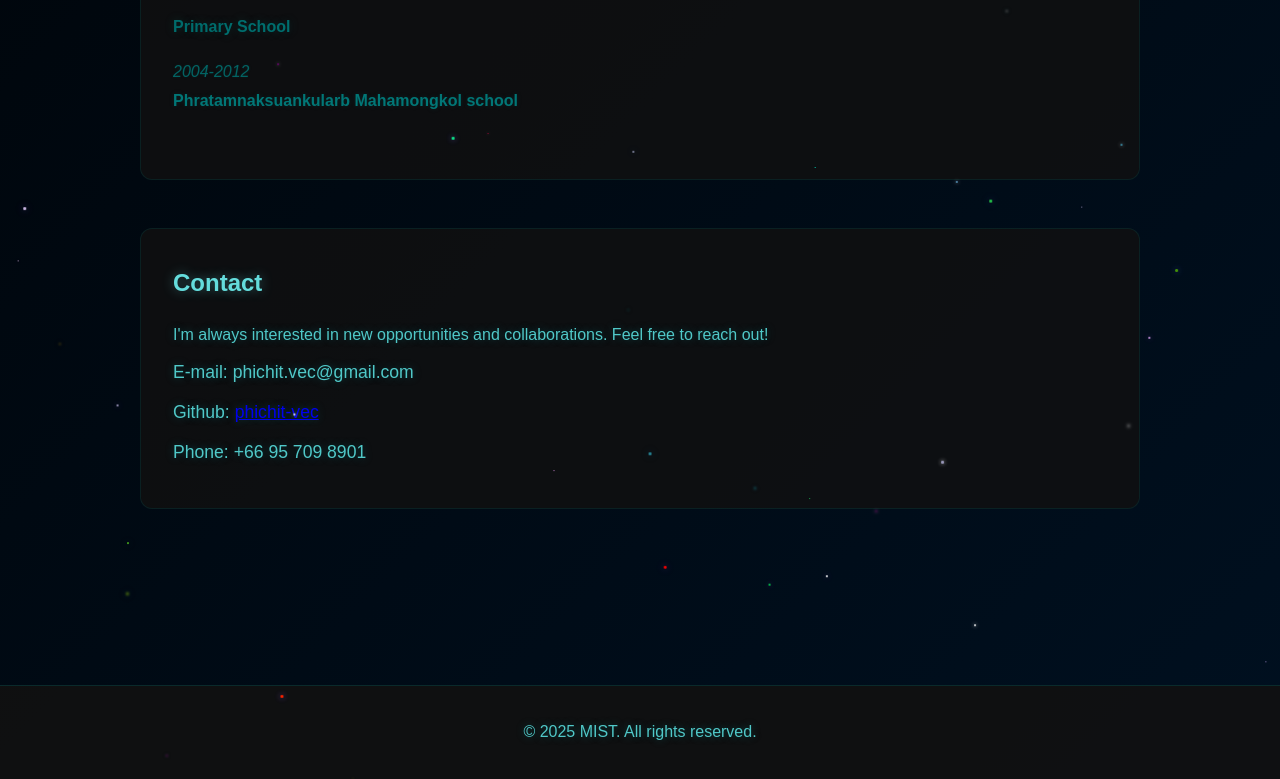
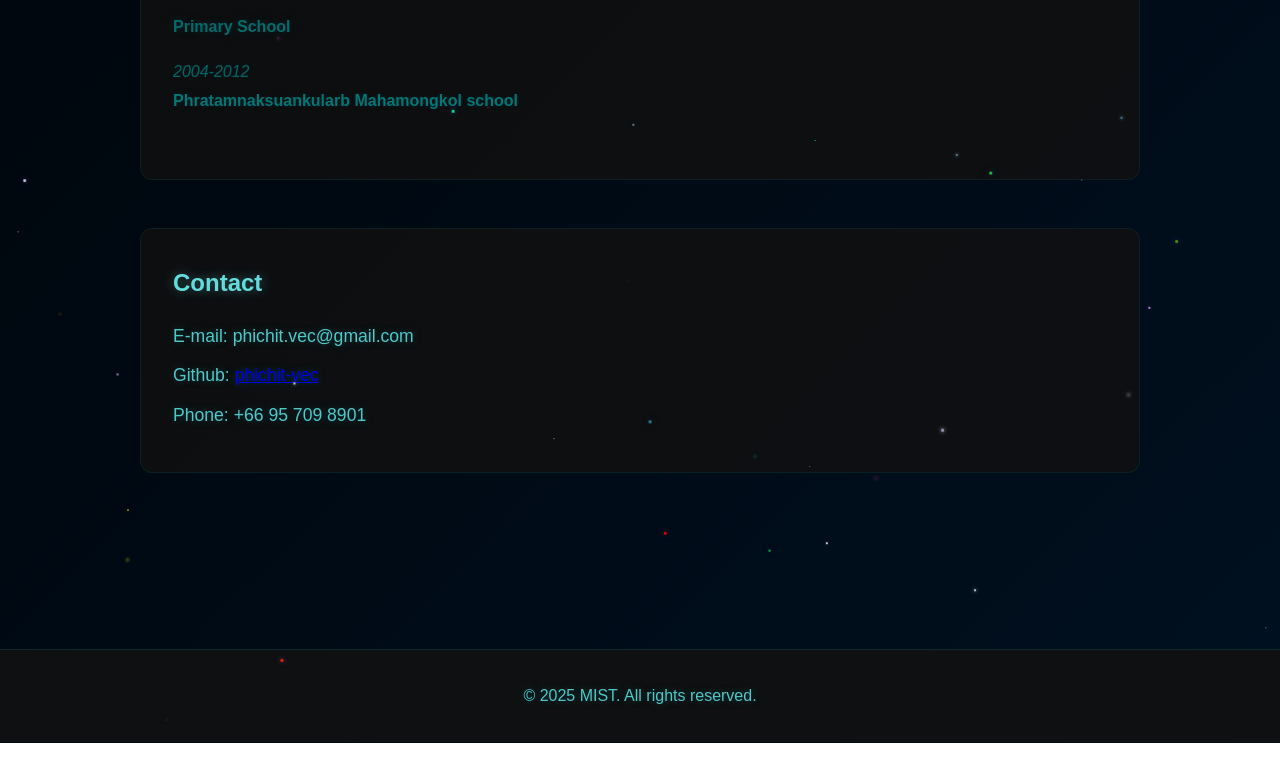
Before and after one commit to phichit-vec/personal_portfolio, a plain HTML site: page about.html in a window 1280 px wide. Shown: the part 1650-2429 px from the top of the page. After the commit the page ends 2393 px from the top, so only its background shows below. Drawn offline with Linux system fonts and the light colour scheme.

Commit message:
Update about.html

```diff
--- a/about.html
+++ b/about.html
@@ -150,7 +150,6 @@
                 </div>
                 <div class="contact-section">
                     <h3>Contact</h3>
-                    <p>I'm always interested in new opportunities and collaborations. Feel free to reach out!</p>
                     <div class="contact-info">
                         <p>E-mail: phichit.vec@gmail.com</p>
                         <p>Github: <a href="https://github.com/phichit-vec" target="_blank">phichit-vec</a></p>
```
